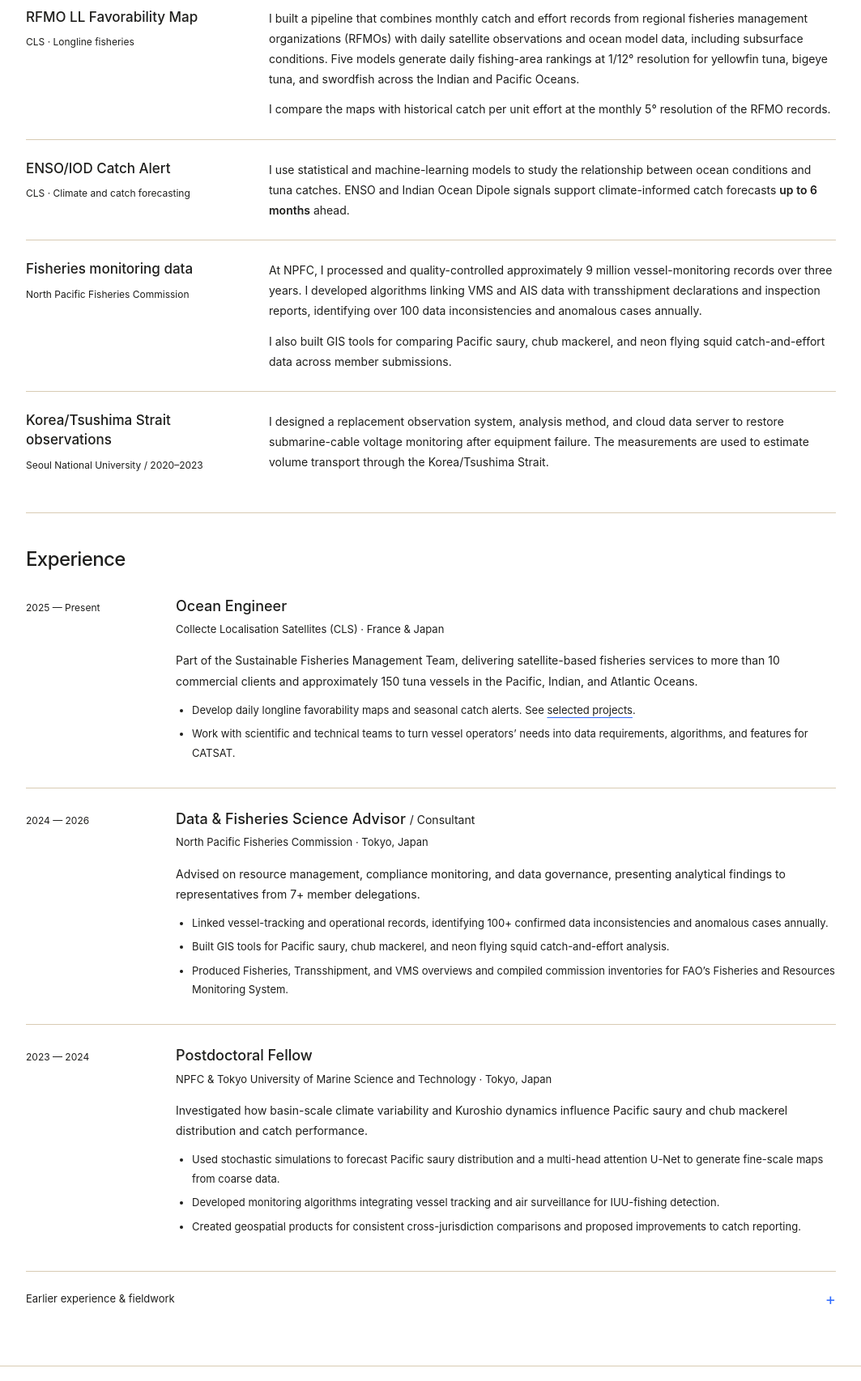
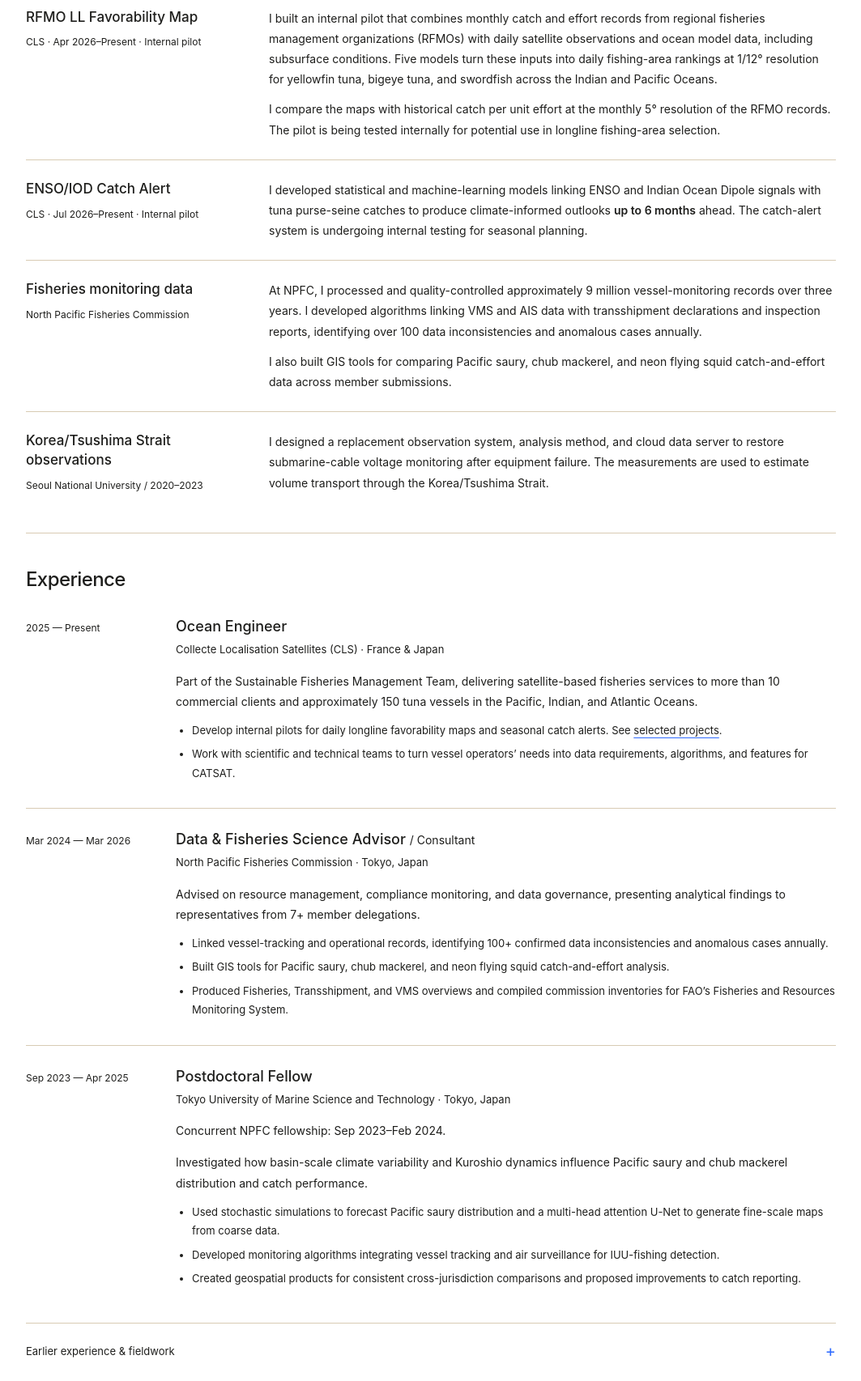
Before and after one commit to Tuna-Kim/J_Kim_CV, a plain HTML site: page index.html in a window 1280 px wide. Shown: the part 620-2326 px from the top of the page at 81% size, without its empty margins (108-1171 px from the left). Drawn offline with Linux system fonts and the light colour scheme.

Commit message:
Align fellowship dates and clarify internal pilot outcomes

```diff
--- a/index.html
+++ b/index.html
@@ -8,8 +8,8 @@
   <meta property="og:title" content="Jihwan Kim | Physical Oceanography &amp; Fisheries">
   <meta property="og:description" content="Jihwan Kim, physical oceanographer at CLS in Tokyo. Research on ocean circulation, climate variability, fisheries forecasting, and vessel monitoring.">
   <meta property="og:type" content="website">
-  <link rel="icon" href="img/favicon.svg?v=20261109" type="image/svg+xml">
-  <link rel="stylesheet" href="css/style_J_Kim_CV_Page.css?v=20261109">
+  <link rel="icon" href="img/favicon.svg?v=20261118" type="image/svg+xml">
+  <link rel="stylesheet" href="css/style_J_Kim_CV_Page.css?v=20261118">
   <script src="js/main.js" defer></script>
   <title>Jihwan Kim | Physical Oceanography &amp; Fisheries</title>
 </head>
@@ -40,8 +40,8 @@
           <p class="hero-description">Previously, I worked with the North Pacific Fisheries Commission on fisheries research and vessel-monitoring data. I received my Ph.D. in Physical Oceanography from Seoul National University in 2023.</p>
           <div class="hero-links">
             <a href="mailto:tho3ov@gmail.com">Email</a>
-            <a href="CV_J_Kim.pdf?v=20261109" download>Academic CV</a>
-            <a href="downloads/CV_Jihwan_Kim_Consulting.pdf?v=20261109" download>Consulting CV</a>
+            <a href="CV_J_Kim.pdf?v=20261118" download>Academic CV</a>
+            <a href="downloads/CV_Jihwan_Kim_Consulting.pdf?v=20261118" download>Consulting CV</a>
           </div>
         </div>
         <figure class="portrait"><img src="img/Jihwan_Kim_Portrait.jpg" alt="Jihwan Kim" width="864" height="1090" fetchpriority="high"></figure>
@@ -54,20 +54,20 @@
     <article id="rfmo-favorability-map" class="project-row">
       <div>
         <h3>RFMO LL Favorability Map</h3>
-        <p class="project-context">CLS · Longline fisheries</p>
+        <p class="project-context">CLS · Apr 2026–Present · Internal pilot</p>
       </div>
       <div>
-        <p>I built a pipeline that combines monthly catch and effort records from regional fisheries management organizations (RFMOs) with daily satellite observations and ocean model data, including subsurface conditions. Five models generate daily fishing-area rankings at 1/12° resolution for yellowfin tuna, bigeye tuna, and swordfish across the Indian and Pacific Oceans.</p>
-        <p>I compare the maps with historical catch per unit effort at the monthly 5° resolution of the RFMO records.</p>
+        <p>I built an internal pilot that combines monthly catch and effort records from regional fisheries management organizations (RFMOs) with daily satellite observations and ocean model data, including subsurface conditions. Five models turn these inputs into daily fishing-area rankings at 1/12° resolution for yellowfin tuna, bigeye tuna, and swordfish across the Indian and Pacific Oceans.</p>
+        <p>I compare the maps with historical catch per unit effort at the monthly 5° resolution of the RFMO records. The pilot is being tested internally for potential use in longline fishing-area selection.</p>
       </div>
     </article>
     <article id="enso-iod-catch-alert" class="project-row">
       <div>
         <h3>ENSO/IOD Catch Alert</h3>
-        <p class="project-context">CLS · Climate and catch forecasting</p>
+        <p class="project-context">CLS · Jul 2026–Present · Internal pilot</p>
       </div>
       <div>
-        <p>I use statistical and machine-learning models to study the relationship between ocean conditions and tuna catches. ENSO and Indian Ocean Dipole signals support climate-informed catch forecasts <strong>up to 6 months</strong> ahead.</p>
+        <p>I developed statistical and machine-learning models linking ENSO and Indian Ocean Dipole signals with tuna purse-seine catches to produce climate-informed outlooks <strong>up to 6 months</strong> ahead. The catch-alert system is undergoing internal testing for seasonal planning.</p>
       </div>
     </article>
     <article class="project-row">
@@ -100,13 +100,13 @@
 <p class="organization">Collecte Localisation Satellites (CLS) <span>· France &amp; Japan</span></p>
 <p>Part of the Sustainable Fisheries Management Team, delivering satellite-based fisheries services to more than 10 commercial clients and approximately 150 tuna vessels in the Pacific, Indian, and Atlantic Oceans.</p>
 <ul>
-<li>Develop daily longline favorability maps and seasonal catch alerts. See <a href="#work">selected projects</a>.</li>
+<li>Develop internal pilots for daily longline favorability maps and seasonal catch alerts. See <a href="#work">selected projects</a>.</li>
 <li>Work with scientific and technical teams to turn vessel operators’ needs into data requirements, algorithms, and features for CATSAT.</li>
 </ul>
 </div>
         </article>
         <article class="experience-row">
-          <div class="experience-date">2024 — 2026</div>
+          <div class="experience-date">Mar 2024 — Mar 2026</div>
           <div class="experience-body">
 <h3>Data &amp; Fisheries Science Advisor <span class="role-note">/ Consultant</span>
 </h3>
@@ -120,10 +120,11 @@
 </div>
         </article>
         <article class="experience-row">
-          <div class="experience-date">2023 — 2024</div>
+          <div class="experience-date">Sep 2023 — Apr 2025</div>
           <div class="experience-body">
 <h3>Postdoctoral Fellow</h3>
-<p class="organization">NPFC &amp; Tokyo University of Marine Science and Technology <span>· Tokyo, Japan</span></p>
+<p class="organization">Tokyo University of Marine Science and Technology <span>· Tokyo, Japan</span></p>
+<p>Concurrent NPFC fellowship: Sep 2023–Feb 2024.</p>
 <p>Investigated how basin-scale climate variability and Kuroshio dynamics influence Pacific saury and chub mackerel distribution and catch performance.</p>
 <ul>
 <li>Used stochastic simulations to forecast Pacific saury distribution and a multi-head attention U-Net to generate fine-scale maps from coarse data.</li>
@@ -236,8 +237,8 @@
 </div>
     <div id="cv" class="cv-downloads">
 <h3>Curriculum vitae</h3>
-<p><a href="CV_J_Kim.pdf?v=20261109" download>Academic CV</a> <span class="file-format">PDF</span> · <a href="downloads/CV_J_Kim.docx?v=20261109" download>Word</a></p>
-<p><a href="downloads/CV_Jihwan_Kim_Consulting.pdf?v=20261109" download>Consulting CV</a> <span class="file-format">PDF</span> · <a href="downloads/CV_Jihwan_Kim_Consulting.docx?v=20261109" download>Word</a></p>
+<p><a href="CV_J_Kim.pdf?v=20261118" download>Academic CV</a> <span class="file-format">PDF</span> · <a href="downloads/CV_J_Kim.docx?v=20261118" download>Word</a></p>
+<p><a href="downloads/CV_Jihwan_Kim_Consulting.pdf?v=20261118" download>Consulting CV</a> <span class="file-format">PDF</span> · <a href="downloads/CV_Jihwan_Kim_Consulting.docx?v=20261118" download>Word</a></p>
 </div>
   </div>
 </section></main>
```
Also changed, not shown: 5 other files.
